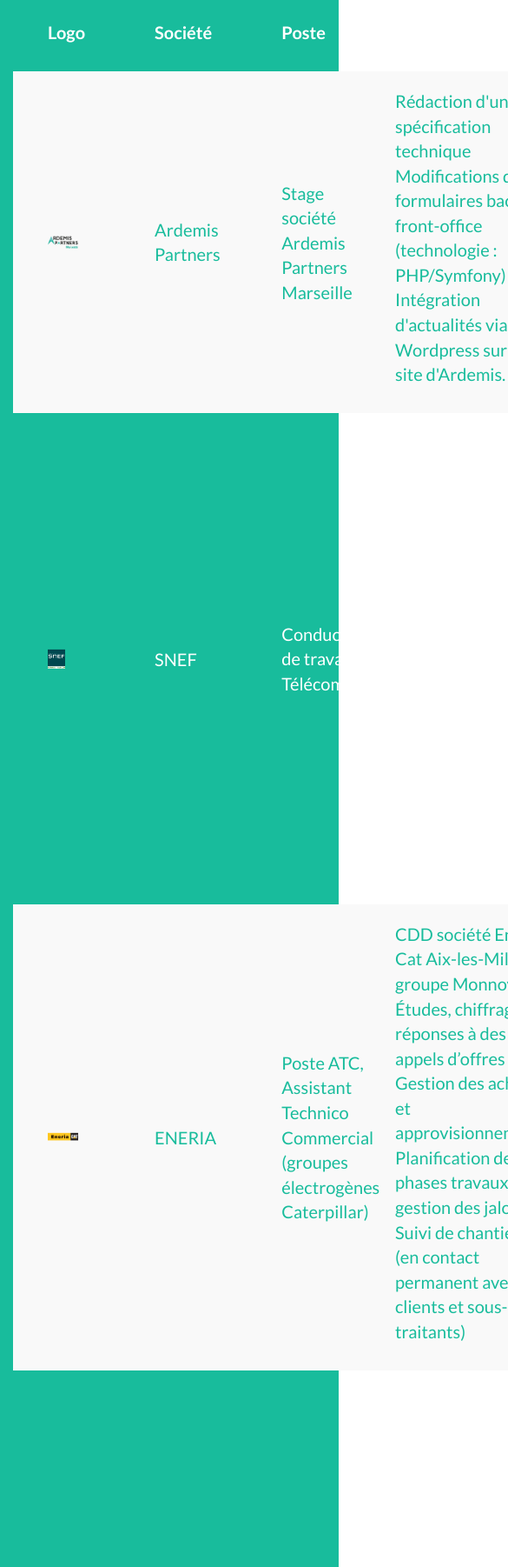
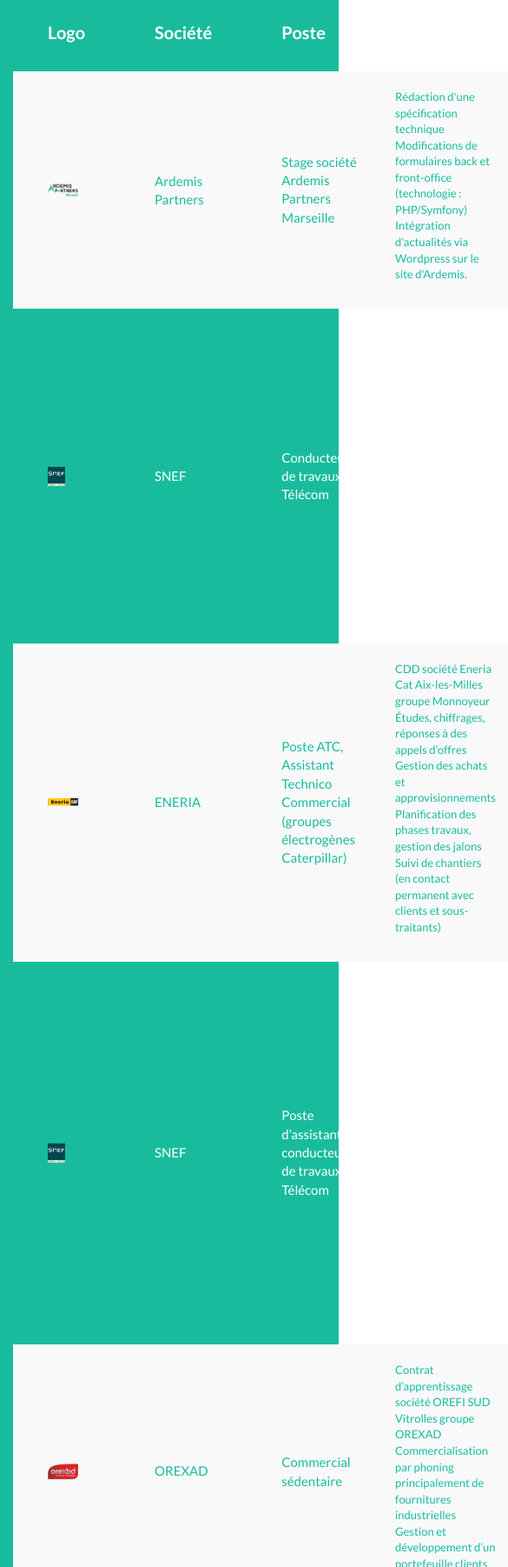
Before and after one commit to tonino24/portfolioio, a plain HTML site: page index.html in a window 390 px wide. Shown: the part 2485-4287 px from the top of the page at 87% size, 585 px wide, since content can reach past the window. Drawn offline with nearby package versions, Linux system fonts and the light colour scheme.

Commit message:
resolution

```diff
--- a/css/freelancer.css
+++ b/css/freelancer.css
@@ -543,3 +543,18 @@ li {
   font-size: 20px;
   color: #18bc9c;
 }
+
+
+@media screen and (max-width:1100px) {
+.navbar-nav>li>a {
+    font-size: 15px;
+
+  }
+.centre{
+  font-size: 15px;
+  }
+.centre2{
+  font-size: 13px;
+  }
+
+}
--- a/index.html
+++ b/index.html
@@ -172,7 +172,7 @@
                   <td class="logo"><img src="img/logo-ap.png" class="img-responsive logo-ap" alt=""></td>
                   <td class="relativ"><p class="centre">Ardemis Partners</p></td>
                   <td class="relativ"><p class="centre">Stage société Ardemis Partners Marseille<p/></td>
-                  <td><p>Rédaction d'une spécification technique
+                  <td><p class="centre2">Rédaction d'une spécification technique
                   </br>Modifications de formulaires back et front-office (technologie : PHP/Symfony)
                 </br>Intégration d'actualités via Wordpress sur le site d'Ardemis.</p></td>
                   <td class="relativ"><p class="centre">1 mois</p></td>
@@ -181,7 +181,7 @@
                   <td class="logo"><img src="img/logoSNEF.png" class="img-responsive logoSNEF" alt=""></td>
                   <td class="relativ"><p class="centre">SNEF</p></td>
                   <td class="relativ"><p class="centre">Conducteur de travaux Télécom</p></td>
-                  <td class="relativ"><p>CDI société AGH Consulting (SSII Paris) Client : agence Snef Télécom Rambouillet (Yvelines)
+                  <td class="relativ"><p class="centre2">CDI société AGH Consulting (SSII Paris) Client : agence Snef Télécom Rambouillet (Yvelines)
                   </br>Projet LTE SFR Paris intra muros, déploiement 4G.
                   </br>Production de 36 sites du futur LTE. (survey, VT, PP, recette)
                   </br>Gestion financière et technique
@@ -193,7 +193,7 @@
                   <td class="relativ"><p class="centre">ENERIA</p></td>
                   <td class="relativ"><p class="centre">Poste ATC, Assistant Technico Commercial (groupes électrogènes Caterpillar)
                   </p></td>
-                  <td><p>CDD société Eneria Cat Aix-les-Milles	groupe Monnoyeur
+                  <td><p class="centre2">CDD société Eneria Cat Aix-les-Milles	groupe Monnoyeur
                   </br>Études, chiffrages, réponses à des appels d’offres
                   </br>Gestion des achats et approvisionnements
                   </br>Planification des phases travaux, gestion des jalons
@@ -204,7 +204,7 @@
                   <td class="logo"><img src="img/logoSNEF.png" class="img-responsive logoSNEF" alt=""></td>
                   <td class="relativ"><p class="centre">SNEF</p></td>
                   <td class="relativ"><p class="centre">Poste d’assistant conducteur de travaux Télécom</p></td>
-                  <td><p>CDD agence Snef Télécom Marseille	groupe SNEF (clients : Orange France et Free mobile)
+                  <td><p class="centre2">CDD agence Snef Télécom Marseille	groupe SNEF (clients : Orange France et Free mobile)
                   </br>Planification des phases travaux, gestion des jalons
                   </br>Prise en charge et suivi complet des raccordements EDF
                   </br>Suivi de chantiers (préparation, sécurité, approvisionnement, gestion d’équipe, etc)
@@ -215,7 +215,7 @@
                   <td class="logo"><img src="img/logoOrexad.png" class="img-responsive logoOrexad" alt=""></td>
                   <td class="relativ"><p class="centre">OREXAD</p></td>
                   <td class="relativ"><p class="centre">Commercial sédentaire</p></td>
-                  <td><p>Contrat d’apprentissage société OREFI SUD Vitrolles	groupe OREXAD
+                  <td><p class="centre2">Contrat d’apprentissage société OREFI SUD Vitrolles	groupe OREXAD
                     </br>Commercialisation par phoning principalement de fournitures industrielles
                   </br>Gestion et développement d’un portefeuille clients</p></td>
                   <td class="relativ"><p class="centre">12 mois</p></td>
@@ -224,7 +224,7 @@
                   <td class="logo"><img src="img/logoEDF.jpg" class="img-responsive logoEDF" alt=""></br><img src="img/logoRTE.png" class="img-responsive logoRTE" alt=""></td>
                   <td class="relativ"><p class="centre">RTE</p></td>
                   <td class="relativ"><p class="centre">Poste d’assistant ingénieur Qualité</p></td>
-                  <td><p>Contrat d’apprentissage au GIMR Marseille	groupe EDF
+                  <td><p class="centre2">Contrat d’apprentissage au GIMR Marseille	groupe EDF
                     </br>Gestion de l’ensemble de la documentation électronique (Gestion Electronique de Documents).
                     </br>Gestion et communication autour de d’une nouvelle application interne destinée à gérer,tracer et traiter les non conformités rencontrées.
                     </br>Animation de réunions d’analyse de causes de dysfonctionnements.
```
Also changed, not shown: 2 other files.
